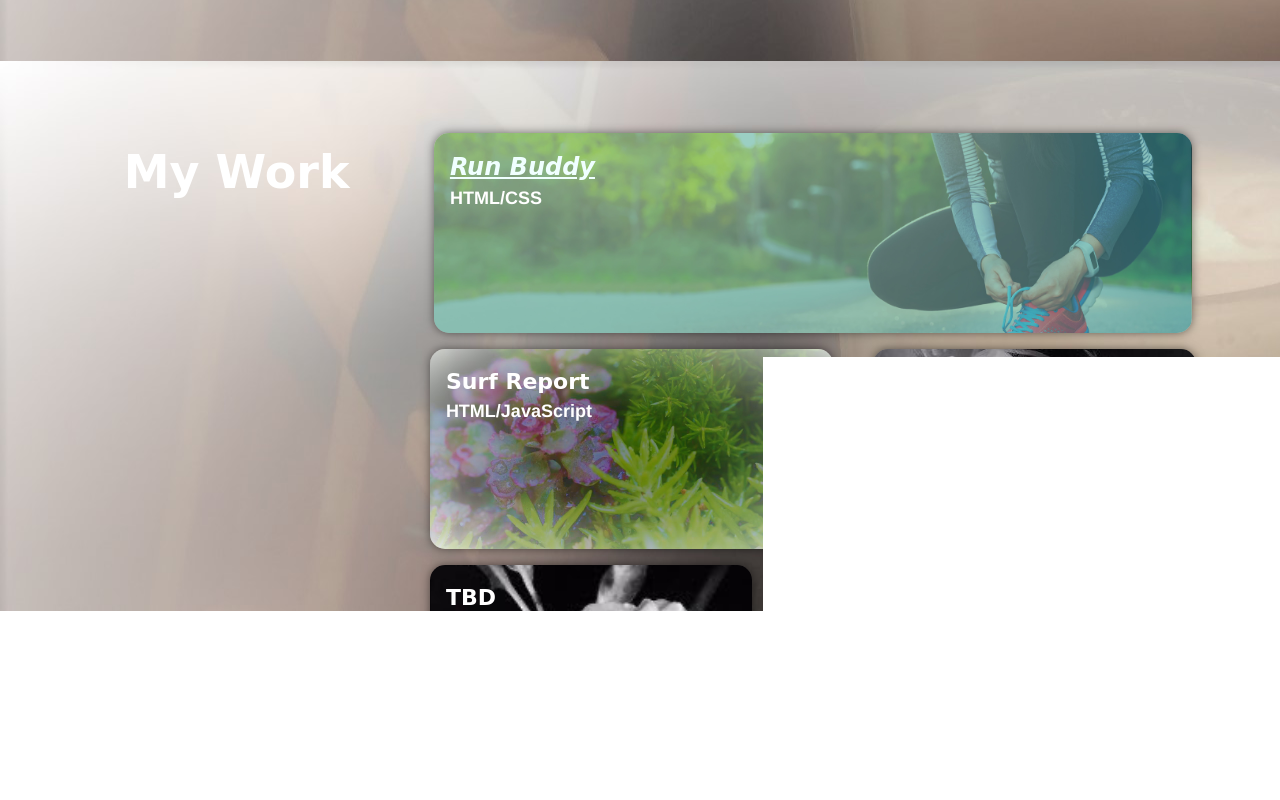
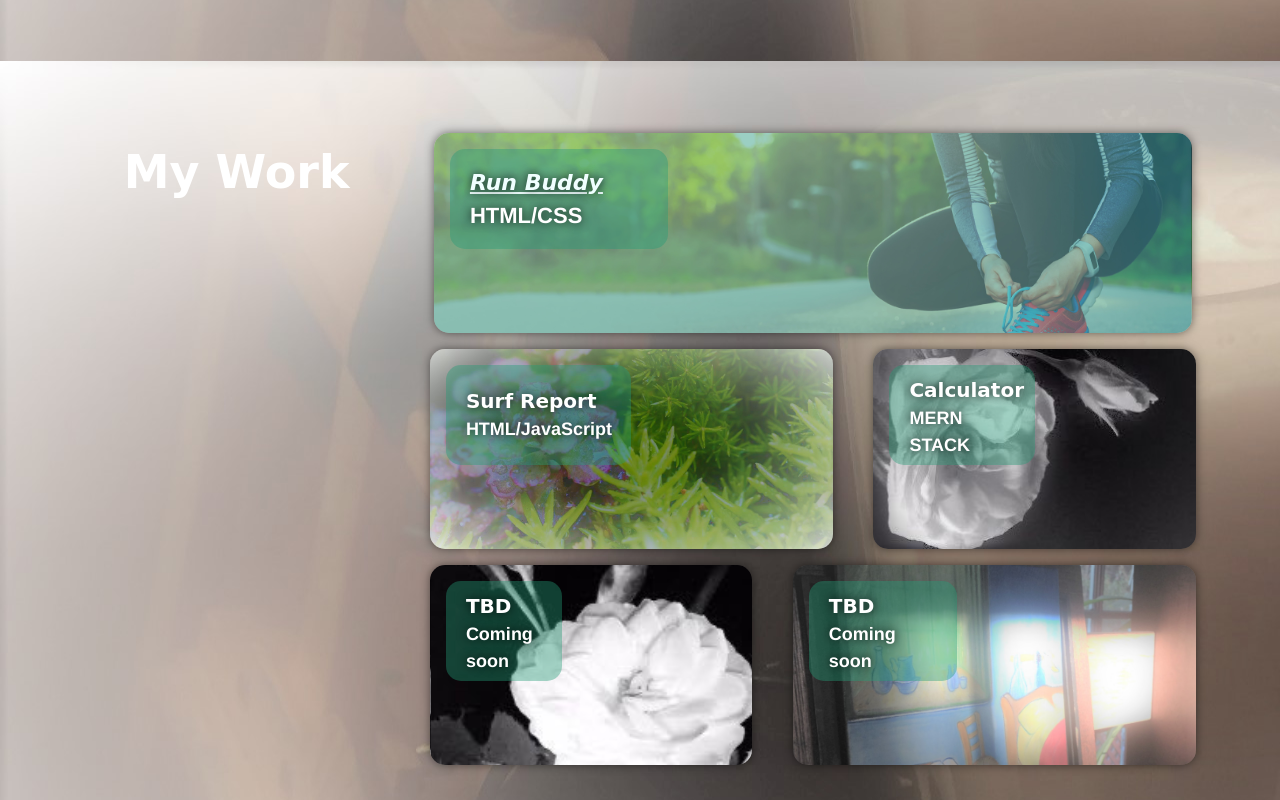
Before and after one commit to JiliJiang/my-portfolio, a plain HTML site: page index.html in a window 1280 px wide. Shown: the part 660-1460 px from the top of the page. Drawn offline with Linux system fonts and the light colour scheme.

Commit message:
further adjustment of visual effect of the projects

```diff
--- a/assets/css/style.css
+++ b/assets/css/style.css
@@ -187,8 +187,7 @@ section {
 
   font-size: 18px;
   padding: 2% 2%;
-  color:white;
-  font-weight: bold;
+
   margin: 1% auto;
   background-size:cover;
   background-position:100%;
@@ -203,32 +202,70 @@ section {
 .project:hover {
   transform: scale(1.1);
   filter:brightness(130%);
-  color:aqua
+
 }
 
+.project-text {
+  background-color: rgba(37, 156, 117, 0.4);
+  display: inline-flex;
+  flex-wrap: wrap;
+  align-items: center;
+  justify-content: flex-start;
+  height: 100px;
+  padding: 10px 20px;
+  font-size: 18px;
+  color:white;
+  font-weight: bold;
+  border-radius: 15px;
+  text-shadow: 0 0 10px rgba(0, 0, 0, 0.8);
 
+}
 
-.project p span {
+.project-text:hover {
+  transform: scale(1.1);
+  filter:brightness(130%);
+  color:darkkhaki
+}
+
+#run-buddy:hover {
+  transform: scale(1.5);
+  filter:brightness(130%);
+  color:black;
+
+}
+
+.project-text p span {
   font-family: cursive;
   font-weight: bolder;
-  font-size: 22px;
+  font-size: 20px;
 }
 
-.project a {
-  font-size: 24px;
+.project-text a {
+  font-size: 20px;
   color: azure;
   font-style: italic;
 }
-
-
 
 #project1 {
   background-image: url('../images/project1.jpg');
   width: 94%;
 }
 
+#project-text1 {
+  width: 30%;
+  font-size: 22px;
+}
+
+#project-text1 a{
+  font-size: 22px;
+}
+
 #project2 {
   background-image: url('../images/project2.jpg');
+  width: 50%;
+}
+
+#project-text2 {
   width: 50%;
 }
 
@@ -237,15 +274,27 @@ section {
   width: 40%;
 }
 
+#project-text3{
+  width:50%
+}
+
 #project4 {
   background-image: url('../images/project4.jpg');
   width: 40%;
+}
+
+#project-text4{
+  width:40%;
 }
 
 #project5 {
   background-image: url('../images/project5.jpg');
   width: 50%;
 }
+#project-text5{
+  width:40%;
+}
+
 
 
 /* WORK STYLES END */
--- a/index.html
+++ b/index.html
@@ -60,38 +60,38 @@
       <div class="projects">
 
         <article class="project" id="project1">
-
-          <p><span><a href="https://jilijiang.github.io/run-buddy/">Run Buddy</a></span><br/>
+          <div class="project-text" id="project-text1">
+          <p><span><a href="https://jilijiang.github.io/run-buddy/" id="run-buddy">Run Buddy</a></span><br/>
           HTML/CSS</p>
-
+          </div>
         </article>
 
         <article class="project" id="project2">
-
+          <div class="project-text" id="project-text2">
           <p><span>Surf Report</span><br/>
           HTML/JavaScript</p>
-
-          </article>
+          </div>
+        </article>
 
         <article class="project" id="project3">
-
+          <div class="project-text" id="project-text3">
           <p><span>Calculator</span><br/>
           MERN STACK</p>
-
-          </article>
+          </div>
+        </article>
 
         <article class="project" id="project4">
-
+          <div class="project-text" id="project-text4">
           <p><span>TBD</span><br/>
           Coming soon</p>
-
+          </div>
         </article>
 
         <article class="project" id="project5">
-
+          <div class="project-text" id="project-text5">
           <p><span>TBD</span><br/>
           Coming soon</p>
-
+          </div>
           </article>
 
 
```
Also changed, not shown: Screenshot.png (added).
